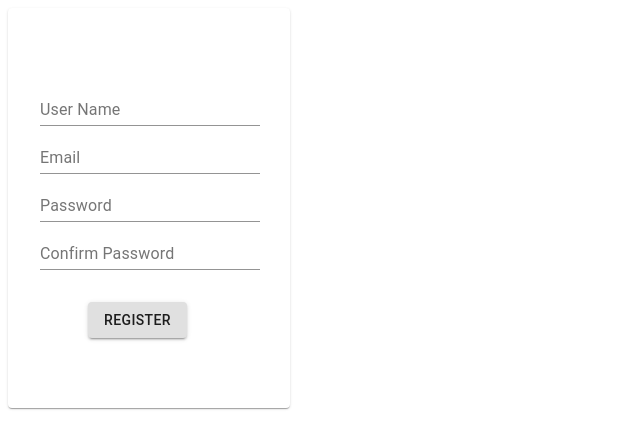
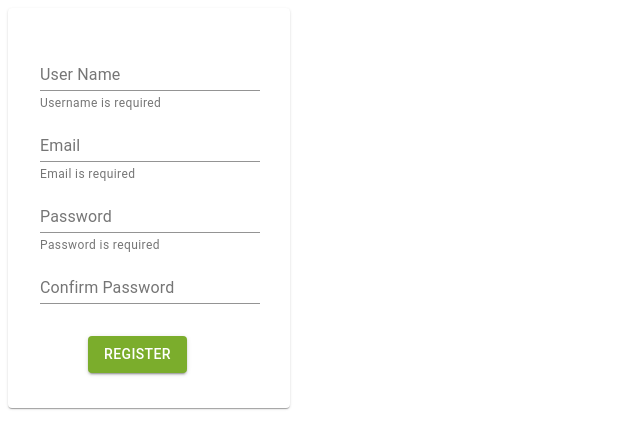
Before and after one commit to build-deforestation-application/FE_Deforestation-Dashboard, a React (Create React App) app in the folder client/: page /signup in a window 1280 px wide. Shown: the top 448 px of the page, without its empty margins (0-640 px from the left). Built offline with nearby package versions, Linux system fonts and the light colour scheme.

Commit message:
Signup form full interactive validation.

```diff
--- a/client/src/components/forms/signup/SignupForm.js
+++ b/client/src/components/forms/signup/SignupForm.js
@@ -9,7 +9,7 @@ import axiosWithAuth from '../../../utils/axios';
 
 // ------------------ Styling --------------------
 
-const useStyles = makeStyles(theme => ({
+const useStyles = makeStyles(theme => ({ // TODO: CLEAN UP STYLING
 
   signupCard: {
     display: 'flex',
@@ -43,17 +43,33 @@ const useStyles = makeStyles(theme => ({
     marginRight: theme.spacing(1),
     width: 200,
   },
-  submitButton: {   // TODO: MAKE ME GREEN!
+  submitButton: {
     marginTop: '2rem',
     marginLeft: '3rem',
     display: 'flex',
     alignSelf: 'center',
+    backgroundColor: '#7BAD2C',
+    color: 'white',
   },
 }));
 
 // ------------ Form Validation --------------
 
+const validate = vals => {
+  let errs = {};
 
+  if (vals.userName === '')
+    errs.userName = 'Username is required';
+  if (vals.email === '')
+    errs.email = 'Email is required';
+  if (vals.password.length === 0)
+    errs.password = 'Password is required';
+  else if (vals.password.length < 8)
+    errs.password = 'Minimum 8 chars';
+  if (vals.confirmPassword !== vals.password)
+    errs.confirmPassword = "Passwords don't match";
+  return errs;
+}
 
 // --------------- Signup Form ----------------
 const SignUpForm = () => {
@@ -64,41 +80,32 @@ const SignUpForm = () => {
     password: '',
     confirmPassword: '',
   });
-  const [errors, setErrors] = useState({});
-  // const [isSubmitting, setIsSubmitting] = useState(false);
+  const [errors, setErrors] = useState({
+    userName: '',
+    email: '',
+    password: '',
+    confirmPassword: '',
+  });
 
   useEffect(() => {
-    console.log('UseErrors:', errors);
-  }, [errors]);
+    setErrors(validate(values));
+  }, [values]);
 
   const handleChange = prop => event => {
     setValues({ ...values, [prop]: event.target.value });
   };
 
-  const validate = vals => {
-    let errs = {};
-    console.log(vals);
-
-    if (vals.userName === '')
-      errs.userName = 'Username is required';
-    if (vals.email === '')
-      errs.email = 'Email is required';
-    if (vals.password.length < 8)
-      errs.password = 'Password is required';
-    if (vals.confirmPassword !== vals.password)
-      errs.confirmPassword = "Passwords don't match";
-
-    console.log(errs);
-    return errs;
-  }
-
-  const handleSubmit = async event => {
+  // ---- Submit Form ----
+  const handleSubmit = event => {
     event.preventDefault();
-    await setErrors(validate(values));
-    console.log(errors);
-    // setIsSubmitting(true);
-
-    /* axiosWithAuth()
+    setErrors(validate(values));
+    if (Object.values(errors).length > 0) {
+      console.log('Fields failing validation:', Object.values(errors).length);
+      console.log(errors);
+      return;
+    }
+    // No errors. Continue posting.
+    axiosWithAuth()
       .post('/auth/register', {
         userName: values.userName,
         password: values.password,
@@ -109,9 +116,10 @@ const SignUpForm = () => {
       })
       .catch(err => {
         console.error('error', err);
-      }); */ // DON'T SUBMIT THIS FOR NOW. WE DON'T HAVE A BACK END ANYWAY.
+      });
   };
 
+  // ---- Form Contents ----
   return (
     <Card className={classes.signupCard}>
       <form onSubmit={handleSubmit}>
@@ -126,6 +134,7 @@ const SignUpForm = () => {
           helperText={errors.userName}
           onChange={handleChange('userName')}
         />
+
         <TextField
           type="email"
           name="email"
@@ -134,9 +143,7 @@ const SignUpForm = () => {
           value={values.email}
           helperText={errors.email}
           onChange={handleChange('email')}
-        >
-        {/* touched.email && errors.email && <p>{errors.email}</p> */}
-        </TextField>
+        />
 
         <TextField
           id="password"
@@ -147,9 +154,7 @@ const SignUpForm = () => {
           value={values.password}
           helperText={errors.password}
           onChange={handleChange('password')}
-        >
-        {/*touched.password && errors.password && <p>{errors.password}</p> */}
-        </TextField>
+        />
 
         <TextField
           id="confirmPassword"
@@ -160,16 +165,13 @@ const SignUpForm = () => {
           value={values.confirmPassword}
           helperText={errors.confirmPassword}
           onChange={handleChange('confirmPassword')}
-        >
-        {/*touched.confirmPassword &&
-         errors.confirmPassword && <p>{errors.confirmPassword}</p> */}
-        </TextField>
+        />
 
         <Button
           variant="contained"
           type="submit"
           className={classes.submitButton}
-          >Register</Button>
+        >Register</Button>
       </form>
     </Card>
   );
```
